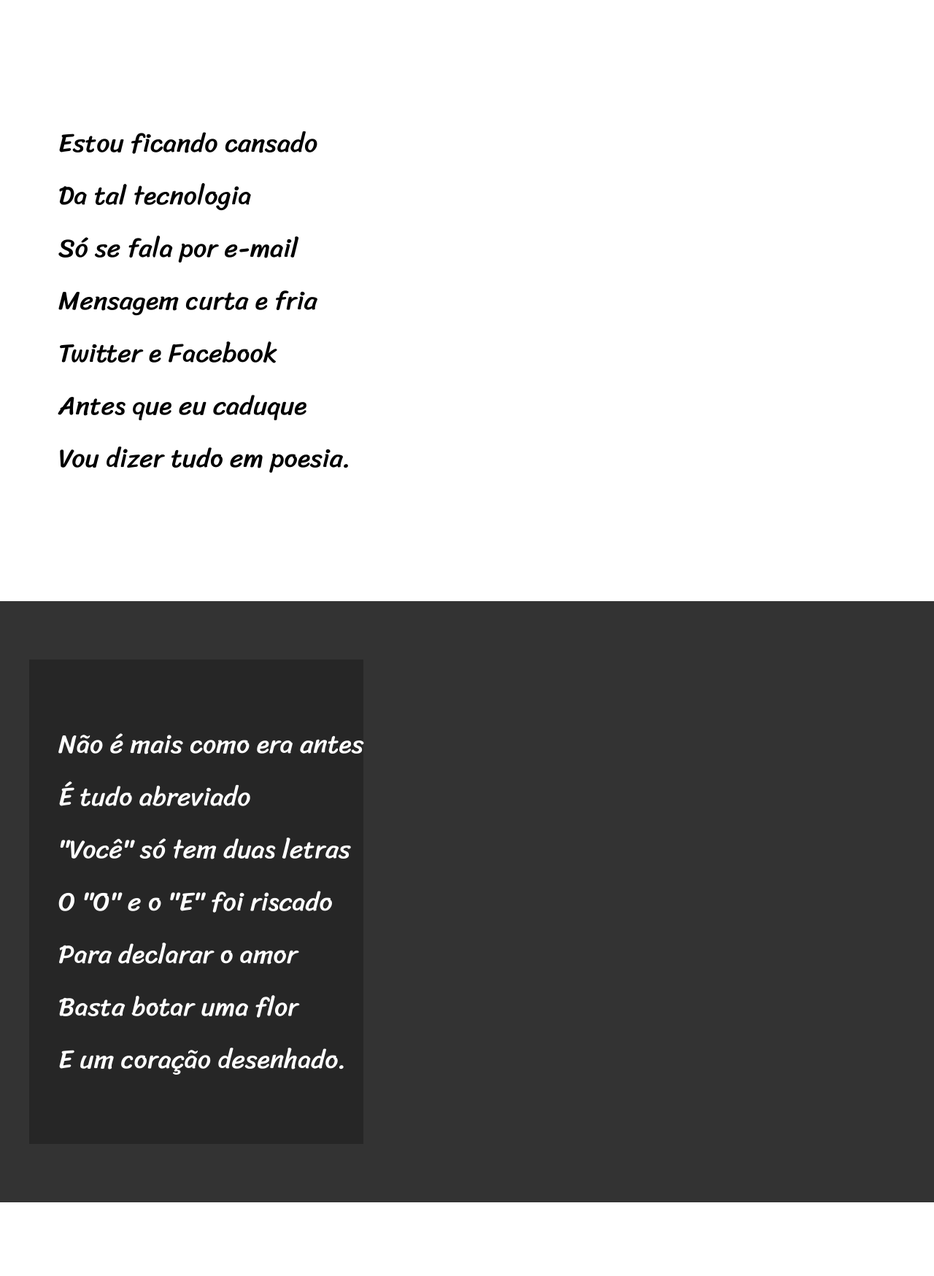
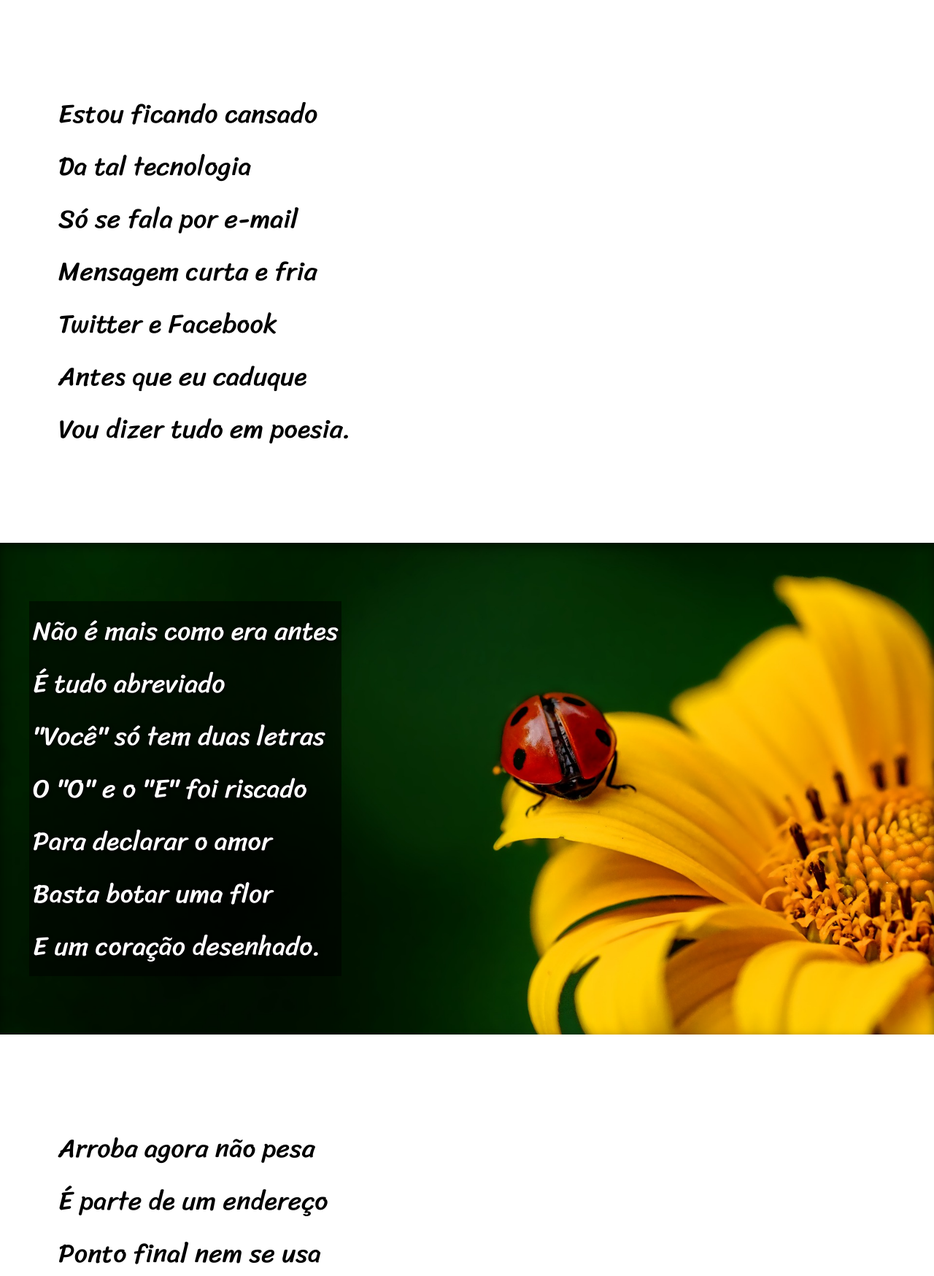
Before and after one commit to Mikaelo-dev/html-css, a PHP site: page / in a window 1280 px wide. Shown: the part 195-1944 px from the top of the page at 73% size. Run offline with PHP 8.4, Linux system fonts and the light colour scheme.

Commit message:
Adição do efeito parallax

```diff
--- a/desafios/modulo2/d012/css/style.css
+++ b/desafios/modulo2/d012/css/style.css
@@ -42,8 +42,7 @@
     font-size: 4.5vh;
 }
 section p{
-    padding: 10vh 0 10vh 40px;
-
+    padding: 5vh 0 5vh 40px;
 }
 section.normal{
     background-color: white;
@@ -51,11 +50,25 @@
 section.imagem{
     background-color: rgb(51, 51, 51);
     color: white;
-    /* background-image: url('../imagens/background001.jpg'); */
+    background-position: right center;
+    background-size: cover;
+    box-shadow: 0px 5px 13px 0px rgba(0, 0, 0, 0.507) inset;
+    background-attachment: fixed;
 }
 section.imagem p{
     display: inline-block;
-    background-color: var(--cor3);
+    background-color: #00000082;
+    padding: 5px;
+    text-shadow: 1px 1px 5px black;
+}
+section#img01{
+    background-image: url('../imagens/background001.jpg');
+}
+section#img02{
+    background-image: url('../imagens/background002.jpg');
+}
+section#img01, section#img02{
+
 }
 footer{
     background-color: var(--cor4);
--- a/desafios/modulo2/d012/index.html
+++ b/desafios/modulo2/d012/index.html
@@ -26,7 +26,7 @@
         </p>
     </section>
 
-    <section class="imagem">
+    <section class="imagem" id="img01" >
         <p>
             Não é mais como era antes <br>
             É tudo abreviado <br>
@@ -60,7 +60,7 @@
         </p>
     </section>
 
-    <section class="imagem">
+    <section class="imagem" id="img02" >
         <p>
             Tenho saudade das cartas <br>
             Escritas com a própria mão <br>
```
